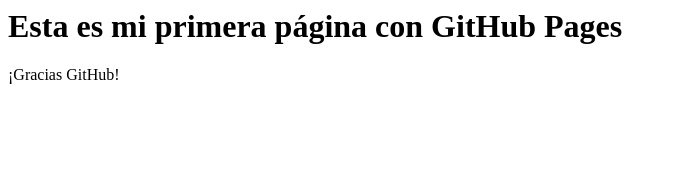
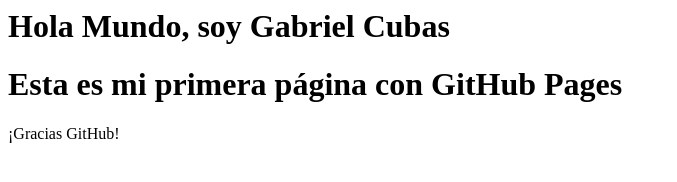
Before and after one commit to gabcubas/MIT_Test, a plain HTML site: page index.html in a window 1280 px wide. Shown: the whole page, without its empty margins (0-677 px from the left). Drawn offline with Linux system fonts and the light colour scheme.

Commit message:
Update index.html

```diff
--- a/index.html
+++ b/index.html
@@ -1,4 +1,5 @@
 <html>
+<h1> Hola Mundo, soy Gabriel Cubas </h1>
 <h1> Esta es mi primera página con GitHub Pages </h1>
 <p>¡Gracias GitHub!</p>
 </html>
```
